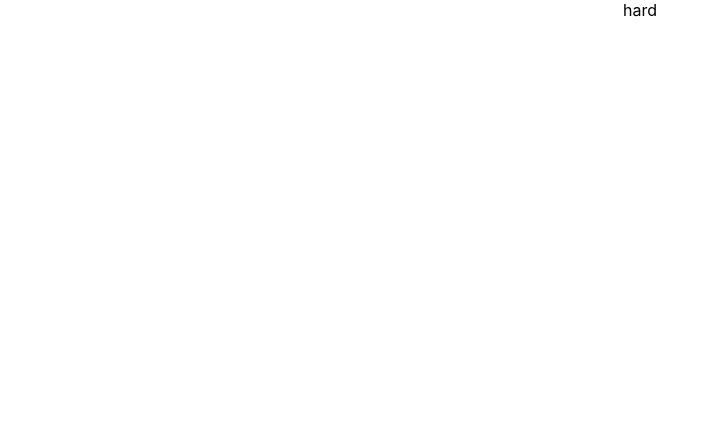
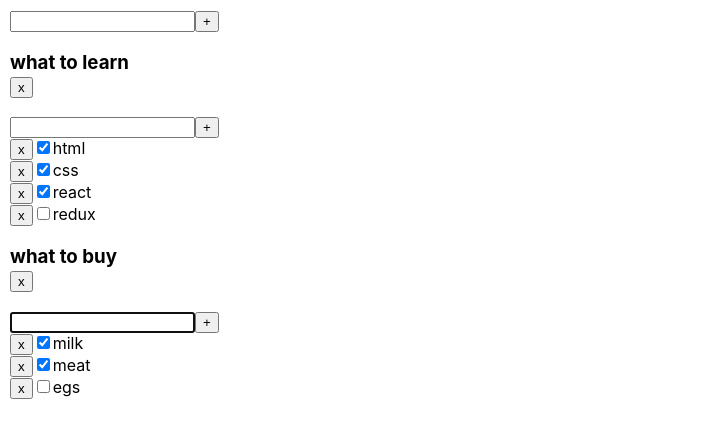
Before and after one commit to fogelo/draft, a React (Create React App) app: page / in a window 1280 px wide. Shown: the top 438 px of the page, without its empty margins (0-709 px from the left). Built offline with nearby package versions, Linux system fonts and the light colour scheme.

Commit message:
todolists

```diff
--- a/src/App.css
+++ b/src/App.css
@@ -1,5 +1,3 @@
 .App {
-    display: flex;
-    flex-direction: column;
-    align-items: center;
+    padding: 10px;
 }
--- a/src/App.tsx
+++ b/src/App.tsx
@@ -1,15 +1,160 @@
-import React, {useState} from 'react';
+import React, {ChangeEvent, useState} from 'react';
 import './App.css';
+import {v1} from 'uuid';
 
 
 export function App() {
+
+    const [todolists, setTodolists] = useState([
+        {
+            id: v1(), title: 'what to learn', tasks: [
+                {id: v1(), title: 'html', isDone: true},
+                {id: v1(), title: 'css', isDone: true},
+                {id: v1(), title: 'react', isDone: true},
+                {id: v1(), title: 'redux', isDone: false},]
+        },
+        {
+            id: v1(), title: 'what to buy', tasks: [
+                {id: v1(), title: 'milk', isDone: true},
+                {id: v1(), title: 'meat', isDone: true},
+                {id: v1(), title: 'egs', isDone: false},]
+        },
+    ])
+
+    const addTodolist = (title: string) => {
+        const newTodolist = {
+            id: v1(),
+            title: title,
+            tasks: []
+        }
+        setTodolists([...todolists, newTodolist])
+    }
+    const changeTodolistTitle = (todolistId: string, title: string) => {
+        const todolist = todolists.find(tl => tl.id === todolistId)
+        if (todolist) {
+            todolist.title = title
+        }
+        setTodolists([...todolists])
+    }
+
+    const removeTodolist = (todolistId: string) => {
+        setTodolists(todolists.filter(tl => tl.id !== todolistId))
+    }
+
+    const addTask = (todolistId: string, title: string) => {
+        const newTask = {
+            id: v1(),
+            title: title,
+            isDone: false
+        }
+        const todolist = todolists.find(tl => tl.id === todolistId)
+        if (todolist) {
+            todolist.tasks = [...todolist.tasks, newTask]
+            setTodolists([...todolists])
+        }
+    }
+
+    const changeTaskTitle = (todolistId: string, taskId: string, title: string) => {
+        const todolist = todolists.find(tl => tl.id === todolistId)
+        if (todolist) {
+            const task = todolist.tasks.find(t => t.id === taskId)
+            if (task) {
+                task.title = title
+            }
+        }
+        setTodolists([...todolists])
+    }
+
+    const changeTaskStatus = (todolistId: string, taskId: string, isDone: boolean) => {
+        const todolist = todolists.find(tl => tl.id === todolistId)
+        if (todolist) {
+            const task = todolist.tasks.find(t => t.id === taskId)
+            if (task) {
+                task.isDone = isDone
+            }
+        }
+        setTodolists([...todolists])
+    }
+    const removeTask = (todolistId: string, taskId: string) => {
+        const todolist = todolists.find(tl => tl.id === todolistId)
+        if (todolist) {
+            todolist.tasks = todolist.tasks.filter(t => t.id !== taskId)
+        }
+        setTodolists([...todolists])
+    }
+
     return (
         <div className="App">
-            <EditableSpan title={'hard'} changeTitle={() => {
-            }}/>
-
+            <AddItemForm addItem={addTodolist}/>
+            {todolists.map(tl => <Todolist key={tl.id}
+                                           todolistTitle={tl.title}
+                                           todolistId={tl.id}
+                                           changeTodolistTitle={changeTodolistTitle}
+                                           removeTodolist={removeTodolist}
+                                           tasks={tl.tasks}
+                                           addTask={addTask}
+                                           changeTaskStatus={changeTaskStatus}
+                                           removeTask={removeTask}/>)}
         </div>
     );
+}
+
+
+type TaskType = {
+    id: string
+    title: string
+    isDone: boolean
+}
+
+type TodolistPT = {
+    todolistTitle: string
+    todolistId: string
+    changeTodolistTitle: (todolistId: string, title: string) => void
+    removeTodolist: (todolistId: string) => void
+    tasks: TaskType[]
+    addTask: (todolistId: string, title: string) => void
+    changeTaskStatus: (todolistId: string, taskId: string, isDone: boolean) => void
+    removeTask: (todolistId: string, taskId: string) => void
+}
+
+const Todolist = (props: TodolistPT) => {
+    const changeTodolistTitle = (title: string) => {
+        props.changeTodolistTitle(props.todolistId, title)
+    }
+    const addTask = (title: string) => {
+        props.addTask(props.todolistId, title)
+    }
+
+    const removeTodolist = () => {
+        props.removeTodolist(props.todolistId)
+    }
+
+    return (
+        <div>
+            <h3>
+                <EditableSpan title={props.todolistTitle} changeTitle={changeTodolistTitle}/>
+                <button onClick={removeTodolist}>x</button>
+            </h3>
+            <AddItemForm addItem={addTask}/>
+            {props.tasks.map(t => {
+                const changeTaskStatus = (e: ChangeEvent<HTMLInputElement>) => {
+                    props.changeTaskStatus(props.todolistId, t.id, e.currentTarget.checked)
+                }
+                const removeTask = () => {
+                    props.removeTask(props.todolistId, t.id)
+                }
+                return (
+                    <div key={t.id}>
+                        <button onClick={removeTask}>x</button>
+                        <input checked={t.isDone}
+                               onChange={changeTaskStatus}
+                               type="checkbox"/>
+                        {t.title}
+                    </div>
+                )
+            })}
+        </div>
+    )
 }
 
 
@@ -26,11 +171,13 @@ const EditableSpan = (props: EditableSpanPT) => {
     }
     const deActivateEditMode = () => {
         setEditMode(false)
+        props.changeTitle(title)
     }
     return (
         <div>
             {editMode
-                ? <input type="text" value={title}
+                ? <input type="text"
+                         value={title}
                          autoFocus
                          onBlur={deActivateEditMode}
                          onChange={(e) => setTitle(e.currentTarget.value)}/>
@@ -39,3 +186,46 @@ const EditableSpan = (props: EditableSpanPT) => {
         </div>
     )
 }
+
+type AddItemFormPT = {
+    addItem: (title: string) => void
+}
+
+const AddItemForm = (props: AddItemFormPT) => {
+    const [title, setTitle] = useState('')
+    const [error, setError] = useState(false)
+
+    const addItem = () => {
+        if (title) {
+            props.addItem(title)
+            setTitle('')
+        } else {
+            setError(true)
+        }
+    }
+
+    const changeItem = (e: ChangeEvent<HTMLInputElement>) => {
+        if (error) {
+            setError(false)
+        }
+        setTitle(e.currentTarget.value)
+    }
+
+    const errorInputStyle = {
+        border: '2px solid red'
+    }
+    const errorSpanStyle = {
+        color: 'red'
+    }
+    return (
+        <div>
+            <input type="text"
+                   value={title}
+                   autoFocus
+                   style={error ? errorInputStyle : {}}
+                   onChange={changeItem}/>
+            {error ? <div style={errorSpanStyle}>field is required</div> : ''}
+            <button onClick={addItem}>+</button>
+        </div>
+    )
+}
--- /dev/null
+++ b/src/redux/todolists-reducer.ts
@@ -0,0 +1 @@
+const todolistsReducer
```
